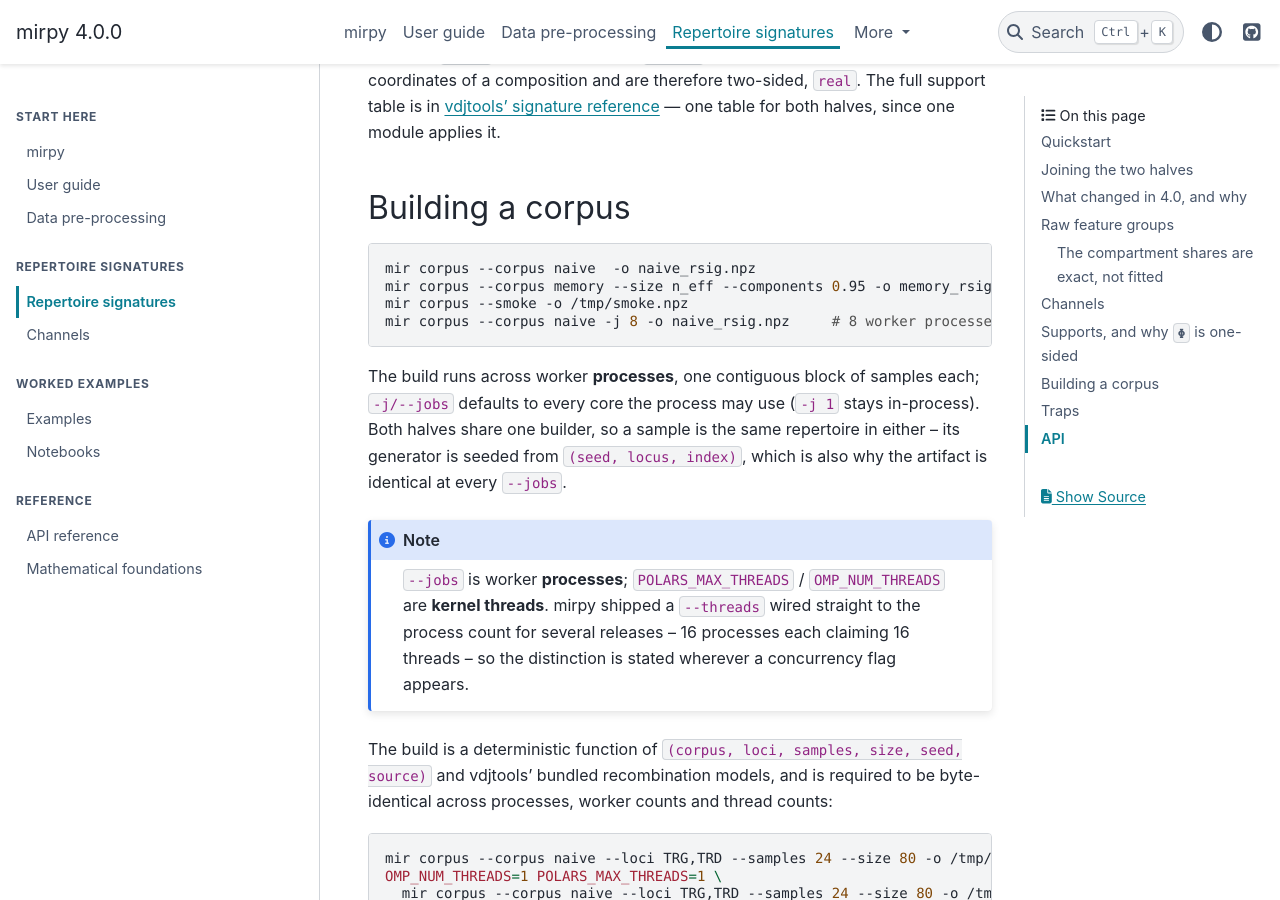
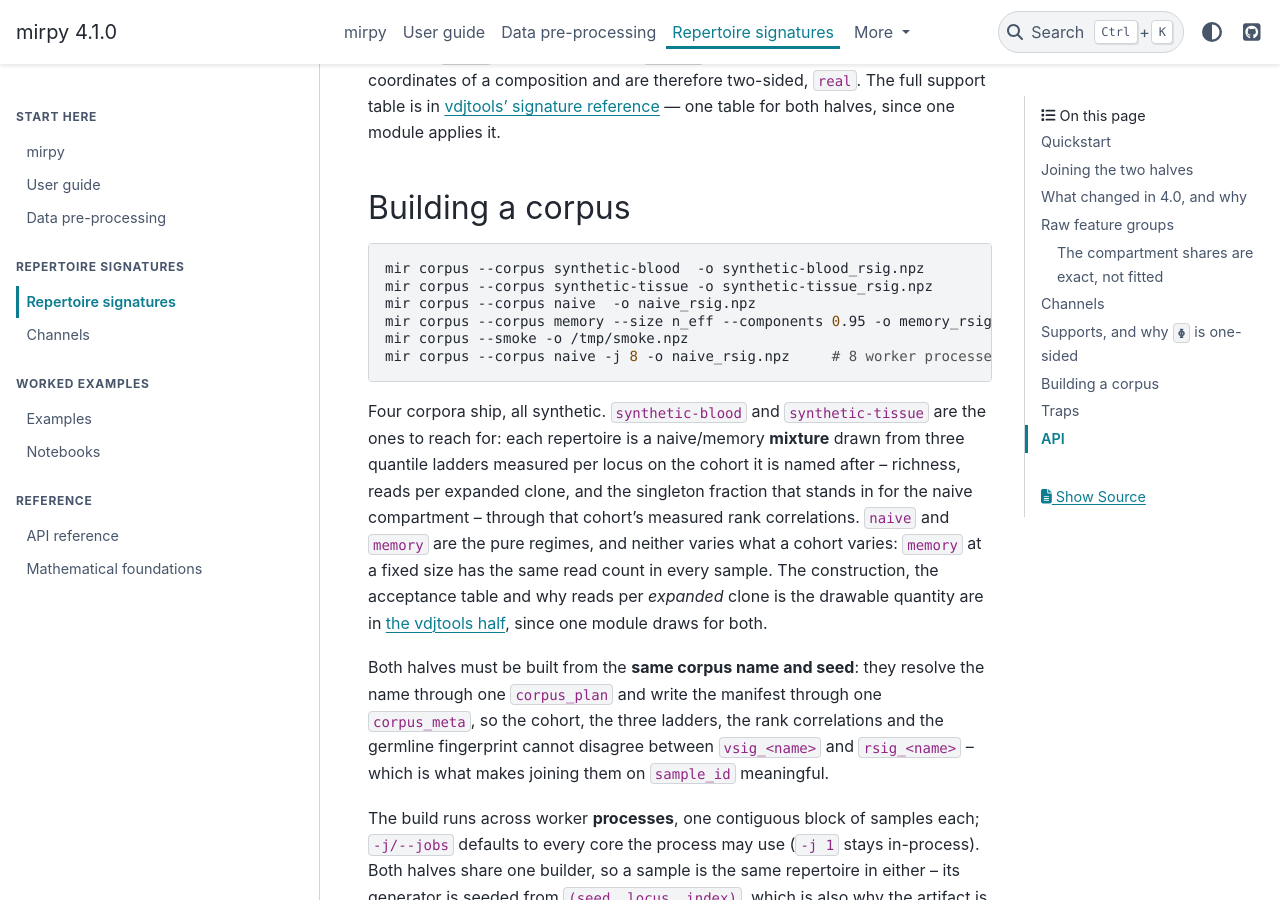
Before and after one commit to antigenomics/mirpy, a Sphinx documentation site: the page built from docs/signature.rst, in a window 1280 px wide and 900 px high, scrolled down 4513 px. Built offline with Sphinx 7.4.7 and the PyData theme 0.15.4, drawn with Linux system fonts in a browser that asks for light colours.

Commit message:
release: 4.1.0 — the rsig half of synthetic-blood and synthetic-tissue
Ships rsig_synthetic-blood.npz and rsig_synthetic-tissue.npz (1.62 MB each, k=128 per locus,
variance@128 0.988-0.999) beside the naive and memory pair. Requires vdjtools >= 4.1.0, which is
where the draw lives: one corpus_plan resolves a corpus name for both halves and one corpus_meta
writes both manifests, so a vsig_<name>/rsig_<name> pair cannot disagree about the cohort, the three
ladders, the rank correlations or the germline it was drawn from — which is what makes joining them
on sample_id mean anything.

Each repertoire is a naive/memory mixture drawn across three quantile ladders measured per locus on
the compartment it is named after: clonotype richness, reads per expanded clone, and the singleton
fraction that stands in for the naive share. The construction, why reads per expanded clone is the
drawable quantity, and the acceptance table are in vdjtools' CHANGELOG. The short version: naive and
memory draw depth over 2.4x-11.0x per locus while real blood TRB richness spans 43x (74 to 3,162
clonotypes, n = 34,365 samples) and tissue IGH 259x, and a corpus estimates its bounds, centre and
per-PC scaling from its own draw, none of which extrapolates.

`mir.signature.synthesize`'s first parameter is corpus_name, not regime, and `mir corpus --corpus`
takes all four names. --size defaults to auto; --depth-spread is new and is refused on a synthetic-*
corpus rather than silently ignored, because that band is measured.

The rsig manifest now carries depth_spread, depth_spread_requested, cohort, richness_band,
expanded_count_band, singleton_frac_band and rank_corr. It previously carried no depth field at all,
which left the one thing a reader needs in order to know whether a corpus covers their samples
readable only from the vsig half; a new test asserts the two halves' manifests agree key by key.

342 tests pass, ruff and sphinx -W clean.

Co-Authored-By: Claude Opus 5 <noreply@anthropic.com>

```diff
--- a/docs/signature.rst
+++ b/docs/signature.rst
@@ -187,10 +187,27 @@ Building a corpus
 
 .. code-block:: bash
 
+   mir corpus --corpus synthetic-blood  -o synthetic-blood_rsig.npz
+   mir corpus --corpus synthetic-tissue -o synthetic-tissue_rsig.npz
    mir corpus --corpus naive  -o naive_rsig.npz
    mir corpus --corpus memory --size n_eff --components 0.95 -o memory_rsig.npz
    mir corpus --smoke -o /tmp/smoke.npz
    mir corpus --corpus naive -j 8 -o naive_rsig.npz     # 8 worker processes
+
+Four corpora ship, all synthetic. ``synthetic-blood`` and ``synthetic-tissue`` are the ones to reach
+for: each repertoire is a naive/memory **mixture** drawn from three quantile ladders measured per
+locus on the cohort it is named after -- richness, reads per expanded clone, and the singleton
+fraction that stands in for the naive compartment -- through that cohort's measured rank
+correlations. ``naive`` and ``memory`` are the pure regimes, and neither varies what a cohort varies:
+``memory`` at a fixed size has the same read count in every sample. The construction, the
+acceptance table and why reads per *expanded* clone is the drawable quantity are in `the vdjtools
+half <https://docs.isalgo.dev/vdjtools/signature.html#the-two-cohort-corpora-three-measured-ladders-per-locus>`_,
+since one module draws for both.
+
+Both halves must be built from the **same corpus name and seed**: they resolve the name through one
+``corpus_plan`` and write the manifest through one ``corpus_meta``, so the cohort, the three ladders,
+the rank correlations and the germline fingerprint cannot disagree between ``vsig_<name>`` and
+``rsig_<name>`` -- which is what makes joining them on ``sample_id`` meaningful.
 
 The build runs across worker **processes**, one contiguous block of samples each; ``-j/--jobs``
 defaults to every core the process may use (``-j 1`` stays in-process). Both halves share one
--- a/pyproject.toml
+++ b/pyproject.toml
@@ -36,7 +36,7 @@ dependencies = [
   # `vdjtools.signature.corpus`, which does not exist before 4.0.0, and 4.0.0 never
   # reached PyPI. On the old `>=3.18.0` pip would have resolved vdjtools 3.18.1 beside
   # mirpy 4.0.0 and every signature entry point would have failed on import.
-  "vdjtools>=4.0.1",
+  "vdjtools>=4.1.0",
 ]
 license = { text = "GPL-3.0-or-later" }
 
@@ -46,7 +46,7 @@ annotate = ["vdjmatch"]
 # Build-time only: regenerate region_annotations.txt (arda) and the baked
 # germline distance matrices (BioPython). Runtime needs neither. arda comes
 # via vdjtools[model] (single arda version across the ecosystem), not pinned directly.
-build = ["vdjtools[model]>=4.0.1", "biopython"]
+build = ["vdjtools[model]>=4.1.0", "biopython"]
 # Part 2: neural codecs and density methods.
 ml = ["torch"]
 # Benchmark harness: DBSCAN eps selection + plotting + HuggingFace dataset fetch +
--- a/src/mir/__init__.py
+++ b/src/mir/__init__.py
@@ -15,7 +15,7 @@ from __future__ import annotations
 
 import os
 
-__version__ = "4.0.0"
+__version__ = "4.1.0"
 
 __all__ = ["__version__", "get_resource_path", "TCREmp", "PairedTCREmp"]
 
```
Also changed, not shown: CHANGELOG.md (+32 -0 lines), README.md (+15 -7 lines), skills/mirpy/SKILL.md (+4 -4 lines), 7 other files.
